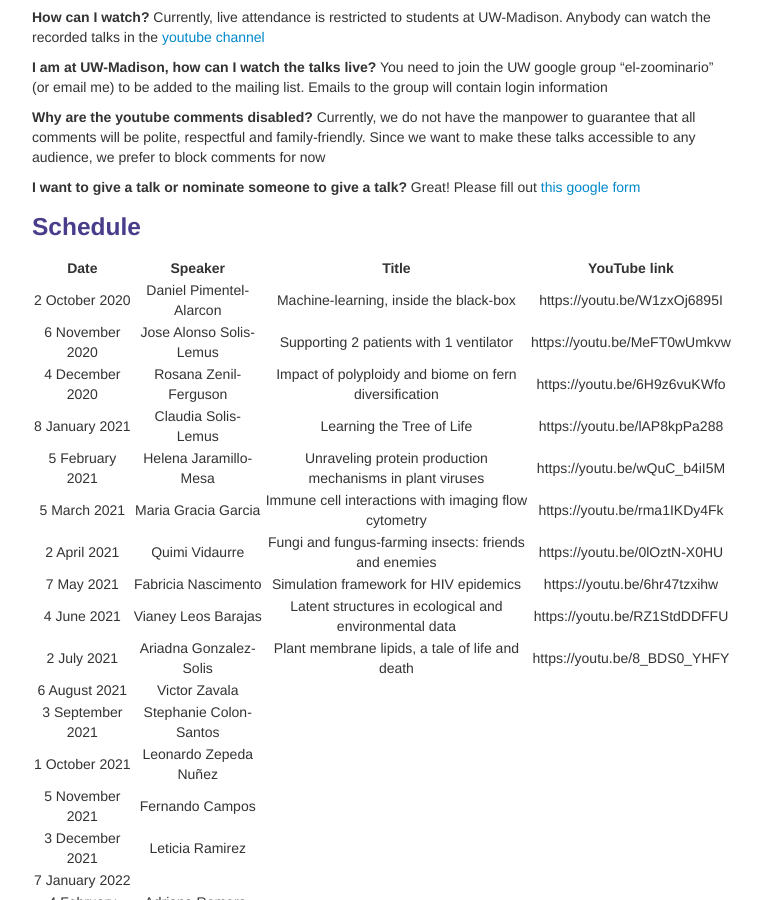
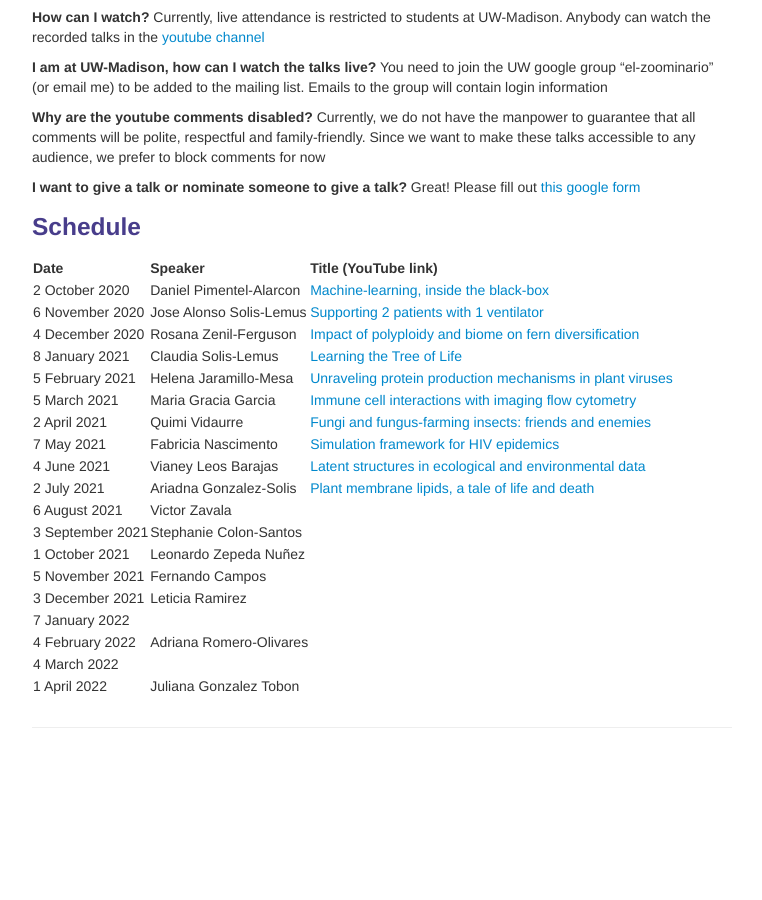
Before and after one commit to solislemuslab/solislemuslab.github.io, a Jekyll site: the page built from pages/talks.md, in a window 1280 px wide and 900 px high, scrolled down 2825 px. Shown: the whole window, without its empty margins (258-1020 px from the left). Built offline with Jekyll 4.4.1, drawn with Linux system fonts in a browser that asks for light colours; after the commit the page ends 3584 px from its top, so only the background shows below that.

Commit message:
updated table

```diff
--- a/pages/talks.md
+++ b/pages/talks.md
@@ -225,24 +225,24 @@
 
 ### Schedule
 
-| Date | Speaker | Title | YouTube link |
-| :---:   | :---: | :---: | :---:       |
-| 2 October 2020 | Daniel Pimentel-Alarcon | Machine-learning, inside the black-box | https://youtu.be/W1zxOj6895I |
-| 6 November 2020 | Jose Alonso Solis-Lemus | Supporting 2 patients with 1 ventilator | https://youtu.be/MeFT0wUmkvw |
-| 4 December 2020 | Rosana Zenil-Ferguson | Impact of polyploidy and biome on fern diversification | https://youtu.be/6H9z6vuKWfo |
-| 8 January 2021 | Claudia Solis-Lemus | Learning the Tree of Life | https://youtu.be/lAP8kpPa288 |
-| 5 February 2021 | Helena Jaramillo-Mesa | Unraveling protein production mechanisms in plant viruses | https://youtu.be/wQuC_b4iI5M |
-| 5 March 2021 | Maria Gracia Garcia | Immune cell interactions with imaging flow cytometry | https://youtu.be/rma1IKDy4Fk |
-| 2 April 2021 | Quimi Vidaurre | Fungi and fungus-farming insects: friends and enemies | https://youtu.be/0lOztN-X0HU |
-| 7 May 2021 | Fabricia Nascimento | Simulation framework for HIV epidemics | https://youtu.be/6hr47tzxihw |
-| 4 June 2021 | Vianey Leos Barajas | Latent structures in ecological and environmental data | https://youtu.be/RZ1StdDDFFU |
-| 2 July 2021 | Ariadna Gonzalez-Solis | Plant membrane lipids, a tale of life and death | https://youtu.be/8_BDS0_YHFY |
-| 6 August 2021 | Victor Zavala | | |
-| 3 September 2021 | Stephanie Colon-Santos | | |
-| 1 October 2021 | Leonardo Zepeda Nuñez | | |
-| 5 November 2021 | Fernando Campos | | |
-| 3 December 2021 | Leticia Ramirez | | |
-| 7 January 2022 |  | | |
-| 4 February 2022 | Adriana Romero-Olivares | | |
-| 4 March 2022 |  | | |
-| 1 April 2022 | Juliana Gonzalez Tobon | | |
+| Date | Speaker | Title (YouTube link) |
+| :---   | :--- | :--- | :---       |
+| 2 October 2020 | Daniel Pimentel-Alarcon | [Machine-learning, inside the black-box](https://youtu.be/W1zxOj6895I) |
+| 6 November 2020 | Jose Alonso Solis-Lemus | [Supporting 2 patients with 1 ventilator](https://youtu.be/MeFT0wUmkvw) |
+| 4 December 2020 | Rosana Zenil-Ferguson | [Impact of polyploidy and biome on fern diversification](https://youtu.be/6H9z6vuKWfo) |
+| 8 January 2021 | Claudia Solis-Lemus | [Learning the Tree of Life](https://youtu.be/lAP8kpPa288) |
+| 5 February 2021 | Helena Jaramillo-Mesa | [Unraveling protein production mechanisms in plant viruses](https://youtu.be/wQuC_b4iI5M) |
+| 5 March 2021 | Maria Gracia Garcia | [Immune cell interactions with imaging flow cytometry](https://youtu.be/rma1IKDy4Fk) |
+| 2 April 2021 | Quimi Vidaurre | [Fungi and fungus-farming insects: friends and enemies](https://youtu.be/0lOztN-X0HU) |
+| 7 May 2021 | Fabricia Nascimento | [Simulation framework for HIV epidemics](https://youtu.be/6hr47tzxihw) |
+| 4 June 2021 | Vianey Leos Barajas | [Latent structures in ecological and environmental data](https://youtu.be/RZ1StdDDFFU) |
+| 2 July 2021 | Ariadna Gonzalez-Solis | [Plant membrane lipids, a tale of life and death](https://youtu.be/8_BDS0_YHFY) |
+| 6 August 2021 | Victor Zavala | |
+| 3 September 2021 | Stephanie Colon-Santos | |
+| 1 October 2021 | Leonardo Zepeda Nuñez | |
+| 5 November 2021 | Fernando Campos | |
+| 3 December 2021 | Leticia Ramirez | |
+| 7 January 2022 |  | |
+| 4 February 2022 | Adriana Romero-Olivares | |
+| 4 March 2022 |  | |
+| 1 April 2022 | Juliana Gonzalez Tobon | |
```
